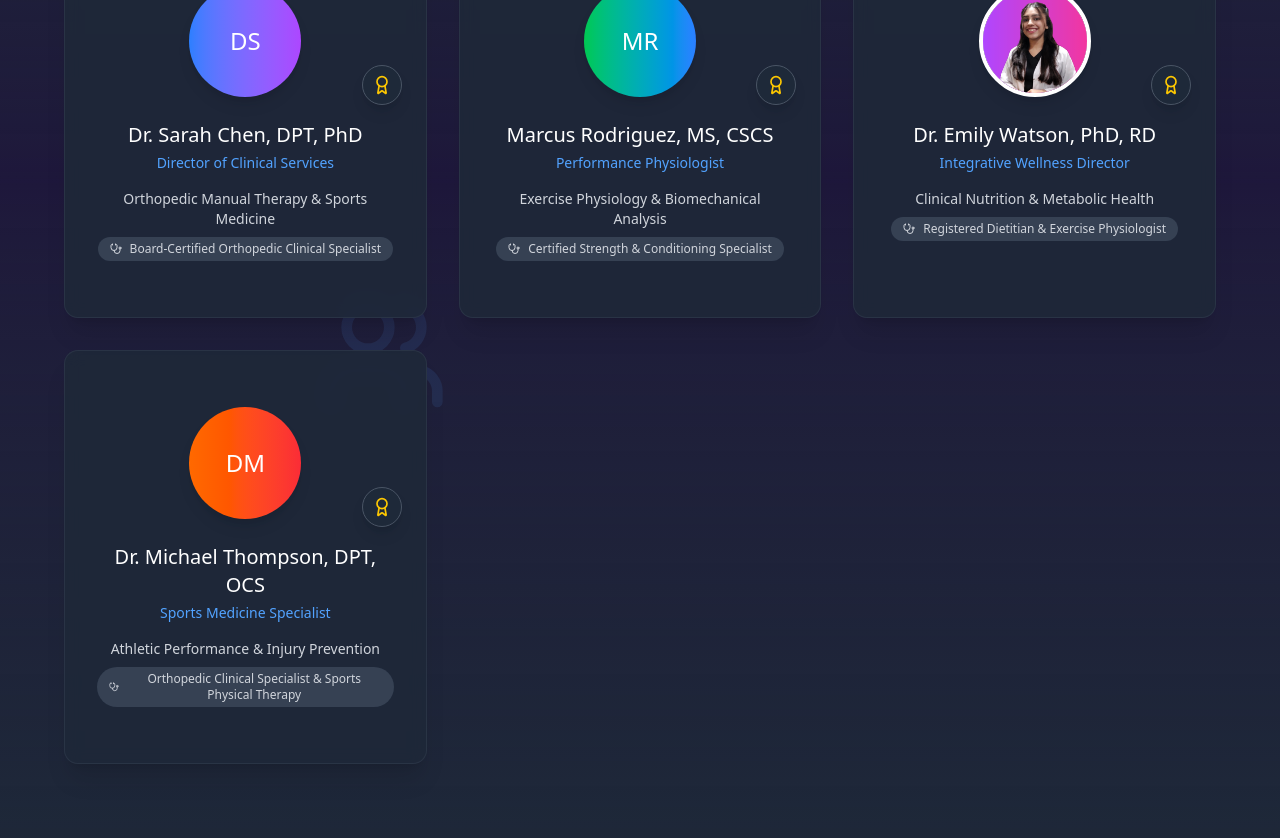
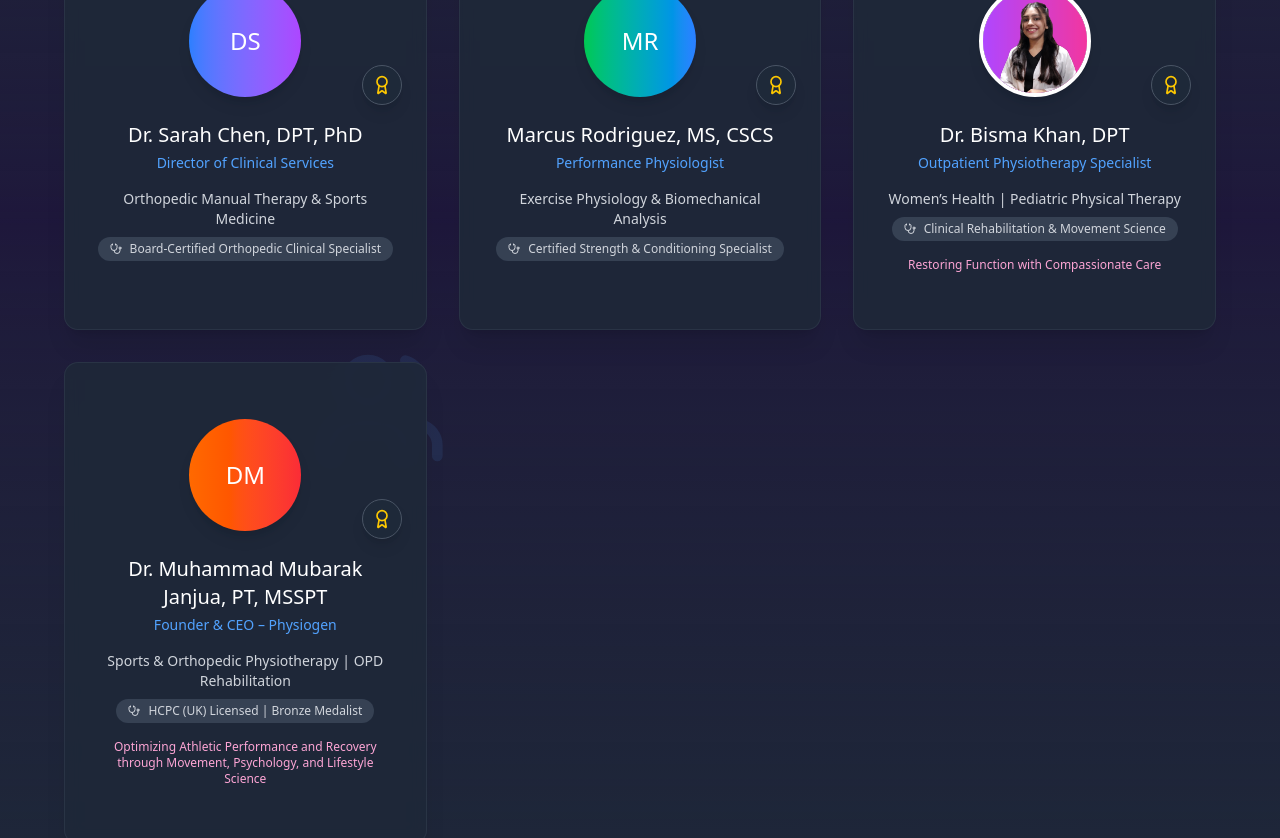
Before and after one commit to juwajpeg/physiogendark, a Next.js app: page / in a window 1280 px wide. Shown: the part 3620-4458 px from the top of the page. Built offline with nearby package versions, Linux system fonts and the light colour scheme.

Commit message:
Update clinical team profiles: Dr. Bisma Khan and Dr. Muhammad Mubarak Janjua with new details and taglines

```diff
--- a/src/app/page.tsx
+++ b/src/app/page.tsx
@@ -164,19 +164,21 @@ export default function PhysiogenFit() {
       gradient: "from-green-500 to-blue-500",
     },
     {
-      name: "Dr. Emily Watson, PhD, RD",
-      role: "Integrative Wellness Director",
-      specialty: "Clinical Nutrition & Metabolic Health",
-      credentials: "Registered Dietitian & Exercise Physiologist",
+      name: "Dr. Bisma Khan, DPT",
+      role: "Outpatient Physiotherapy Specialist",
+      specialty: "Women’s Health | Pediatric Physical Therapy",
+      credentials: "Clinical Rehabilitation & Movement Science",
       gradient: "from-purple-500 to-pink-500",
       image: "/Bisma.svg",
+      tagline: "Restoring Function with Compassionate Care",
     },
     {
-      name: "Dr. Michael Thompson, DPT, OCS",
-      role: "Sports Medicine Specialist",
-      specialty: "Athletic Performance & Injury Prevention",
-      credentials: "Orthopedic Clinical Specialist & Sports Physical Therapy",
+      name: "Dr. Muhammad Mubarak Janjua, PT, MSSPT",
+      role: "Founder & CEO – Physiogen",
+      specialty: "Sports & Orthopedic Physiotherapy | OPD Rehabilitation",
+      credentials: "HCPC (UK) Licensed | Bronze Medalist",
       gradient: "from-orange-500 to-red-500",
+      tagline: "Optimizing Athletic Performance and Recovery through Movement, Psychology, and Lifestyle Science",
     },
   ]
 
@@ -716,6 +718,9 @@ export default function PhysiogenFit() {
                           <Stethoscope className="h-3 w-3" />
                           <span>{clinician.credentials}</span>
                         </div>
+                        {clinician.tagline && (
+                          <div className="text-pink-300 font-light text-xs mt-2">{clinician.tagline}</div>
+                        )}
                       </div>
                     </div>
                   </CardContent>
```
